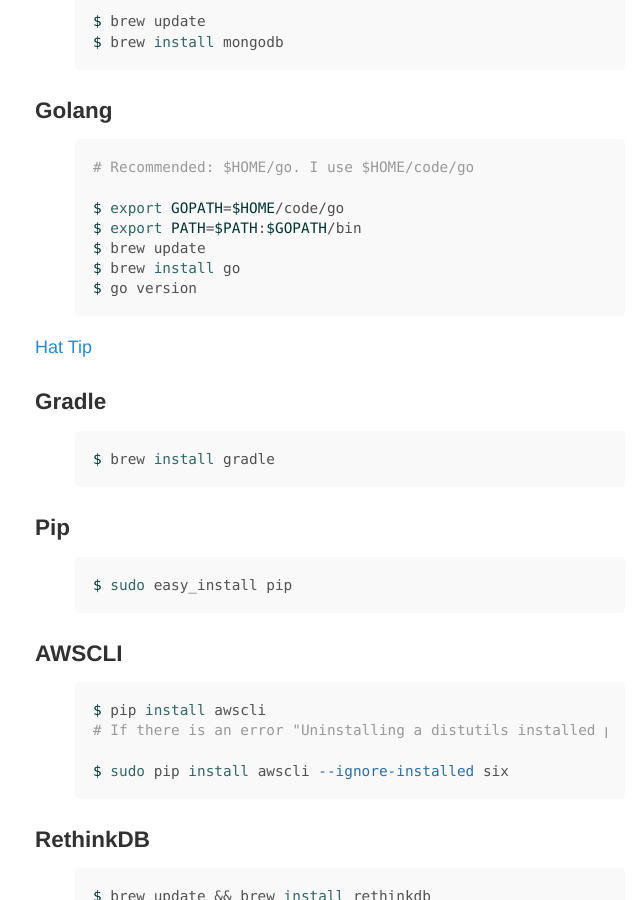
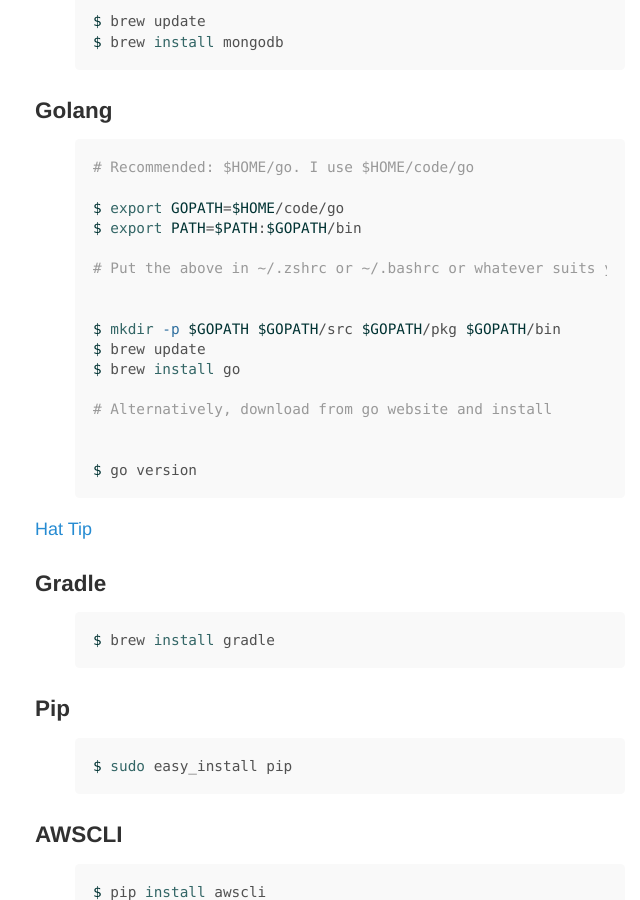
Before and after one commit to kgthegreat/kgthegreat.github.io, a Jekyll site: the page built from _posts/2015-09-19-dev-setup-osx.md, in a window 1280 px wide and 900 px high, scrolled down 5924 px. Shown: the whole window, without its empty margins (290-930 px from the left). Built offline with Jekyll 4.4.1, drawn with Linux system fonts in a browser that asks for light colours.

Commit message:
Updated post

```diff
--- a/_posts/2015-09-19-dev-setup-osx.md
+++ b/_posts/2015-09-19-dev-setup-osx.md
@@ -259,8 +259,15 @@
 # Recommended: $HOME/go. I use $HOME/code/go
 $ export GOPATH=$HOME/code/go
 $ export PATH=$PATH:$GOPATH/bin
+
+# Put the above in ~/.zshrc or ~/.bashrc or whatever suits you
+
+$ mkdir -p $GOPATH $GOPATH/src $GOPATH/pkg $GOPATH/bin
 $ brew update
 $ brew install go
+
+# Alternatively, download from go website and install
+
 $ go version
 {% endhighlight %}
 
```
